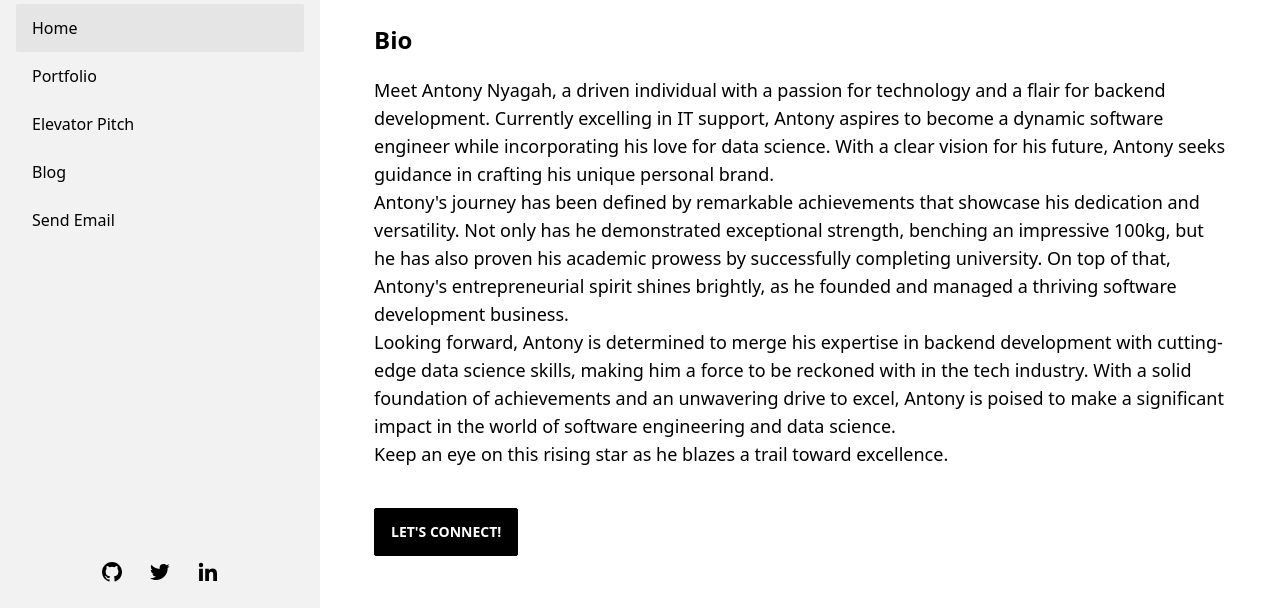
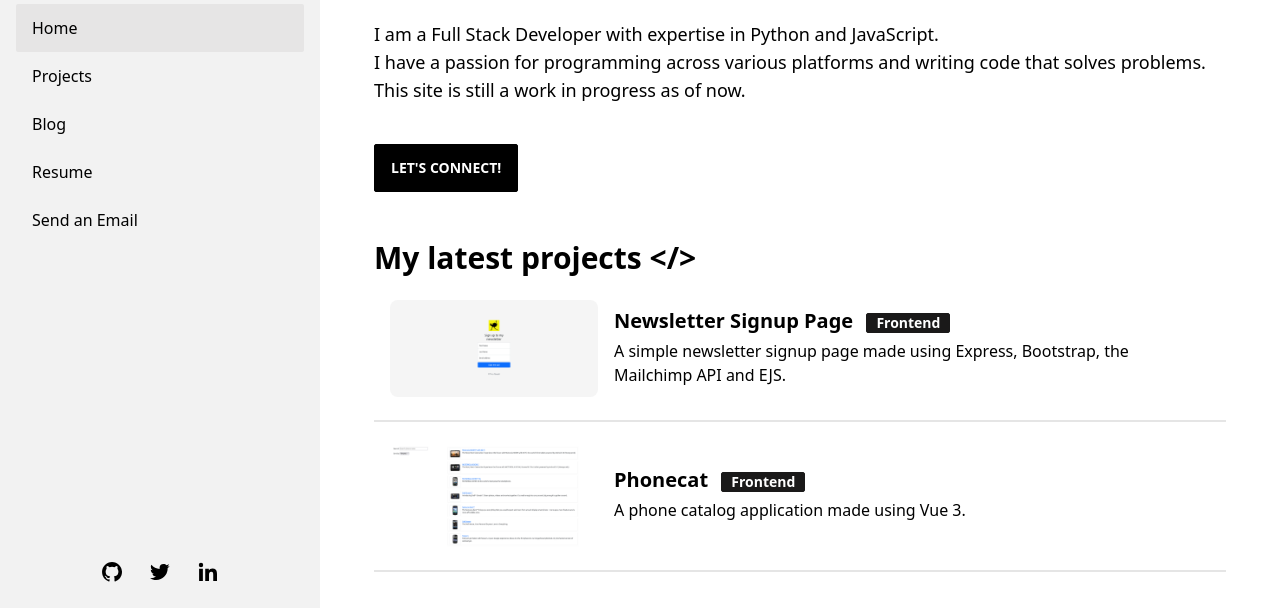
Before and after one commit to tony-nyagah/tony-nyagah.github.io, an Astro site: page / in a window 1280 px wide. Shown: the part 192-800 px from the top of the page. Built offline with nearby package versions, Linux system fonts and the light colour scheme; Astro itself is replaced by a stand-in of ours.

Commit message:
revert the main branch to hoew it should be

```diff
--- a/src/components/Footer.astro
+++ b/src/components/Footer.astro
@@ -8,8 +8,8 @@ const today = new Date();
   </div>
   <div class="inline opacity-75">
     <!-- Thanks for using this template. Please keep this line to support my work :) -->
-    <!-- <a href="https://astro-modern-personal-website.netlify.app/" target="_blank" class="font-bold">Website Template</a> developed by
-    <a href="https://manuelernestog.github.io" target="_blank" class="font-bold">Manuel Ernesto ⚡️</a> -->
+    <a href="https://astro-modern-personal-website.netlify.app/" target="_blank" class="font-bold">Website Template</a> developed by
+    <a href="https://manuelernestog.github.io" target="_blank" class="font-bold">Manuel Ernesto ⚡️</a>
   </div>
 </footer>
 <style>
--- a/src/components/SideBar.astro
+++ b/src/components/SideBar.astro
@@ -29,11 +29,10 @@ import { Image } from "@astrojs/image/components";
     <ul class="grow shrink">
       <!-- Sidebar content here -->
       <li><a id="home" href="/">Home</a></li>
-      <li><a id="projects" href="/projects">Portfolio</a></li>
-      <li><a id="elevator_pitch" href="/elevator_pitch">Elevator Pitch</a>
+      <li><a id="projects" href="/projects">Projects</a></li>
       <li><a id="blog" href="/blog/">Blog</a></li>
-      <!-- <li><a id="cv" href="/resume">Resume</a></li> -->
-      <li><a href="mailto:tony.m.nyagah@gmail.com">Send Email</a></li>
+      <li><a id="cv" href="/resume">Resume</a></li>
+      <li><a href="mailto:tony.m.nyagah@gmail.com">Send an Email</a></li>
     </ul>
     <div class="social-icons px-4 my-2 flex self-center">
       <a
--- a/src/data/projects.ts
+++ b/src/data/projects.ts
@@ -1,25 +1,11 @@
 export const projects = [
   {
-    title: "Team Project Video",
-    img: "/team_project_presentation_video.png",
-    desc: "A video presentation made by my ALX team, Group 35, on how to curb unemployment among the youth through growing exotic fruits.",
-    url: "https://www.youtube.com/watch?v=JoxZy-aHGdk",
-    badge: "Other",
+    title: "Newsletter Signup Page",
+    img: "/newsletter_signup.png",
+    desc: "A simple newsletter signup page made using Express, Bootstrap, the Mailchimp API and EJS.",
+    url: "https://ostrich-newsletter-signup.onrender.com/",
+    badge: "Frontend",
   },
-  {
-    title: "Team Project Presentation Slides",
-    img: "/team_project_presentation_slides.png",
-    desc: "A presentation made by my ALX team, Group 35, on how to curb unemployment among the youth through growing exotic fruits.",
-    url: "https://drive.google.com/file/d/1tYg7O75X7F7aqCmpyZBN_38wapoFc5vS/",
-    badge: "Other",
-  },
-  // {
-  //   title: "Newsletter Signup Page",
-  //   img: "/newsletter_signup.png",
-  //   desc: "A simple newsletter signup page made using Express, Bootstrap, the Mailchimp API and EJS.",
-  //   url: "https://ostrich-newsletter-signup.onrender.com/",
-  //   badge: "Frontend",
-  // },
   {
     title: "Phonecat",
     img: "/phonecat.png",
--- a/src/pages/index.astro
+++ b/src/pages/index.astro
@@ -18,14 +18,16 @@ const last_posts = posts.slice(0, 3);
     <div class="text-3xl py-3 font-bold">
       Software Engineer and Data Scientist in Training
     </div>
-    <div class="text-2xl py-3 font-bold">Bio</div>
     <div class="py-2">
       <text class="text-lg">
-        <p>Meet Antony Nyagah, a driven individual with a passion for technology and a flair for backend development. Currently excelling in IT support, Antony aspires to become a dynamic software engineer while incorporating his love for data science. With a clear vision for his future, Antony seeks guidance in crafting his unique personal brand.</p>
-        <p>Antony's journey has been defined by remarkable achievements that showcase his dedication and versatility. Not only has he demonstrated exceptional strength, benching an impressive 100kg, but he has also proven his academic prowess by successfully completing university. On top of that, Antony's entrepreneurial spirit shines brightly, as he founded and managed a thriving software development business.</p>
-        <p>Looking forward, Antony is determined to merge his expertise in backend development with cutting-edge data science skills, making him a force to be reckoned with in the tech industry. With a solid foundation of achievements and an unwavering drive to excel, Antony is poised to make a significant impact in the world of software engineering and data science.</p>
-        <p>Keep an eye on this rising star as he blazes a trail toward excellence.</p>
-
+        <p>
+          I am a Full Stack Developer with expertise in Python and JavaScript.
+        </p>
+        <p>
+          I have a passion for programming across various platforms and writing
+          code that solves problems.
+        </p>
+        <p>This site is still a work in progress as of now.</p>
       </text>
     </div>
     <div class="mt-8">
```
